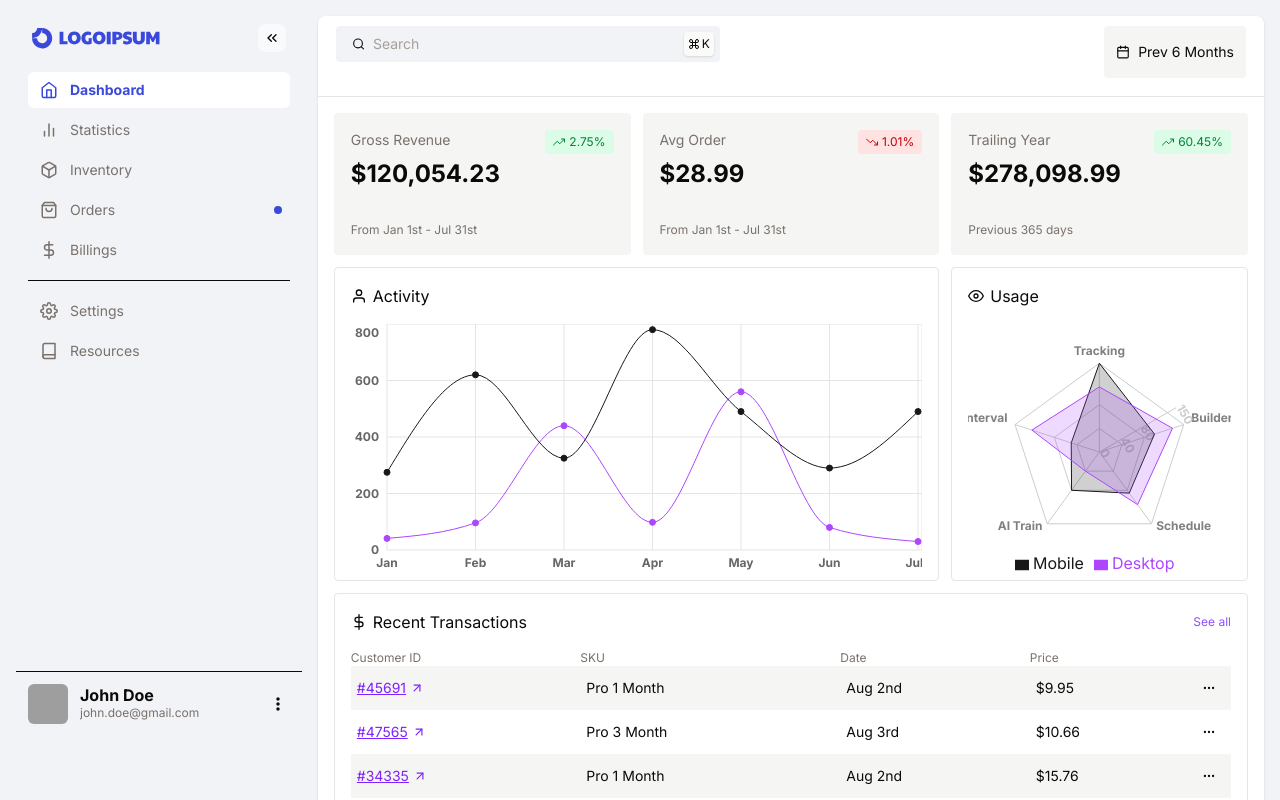
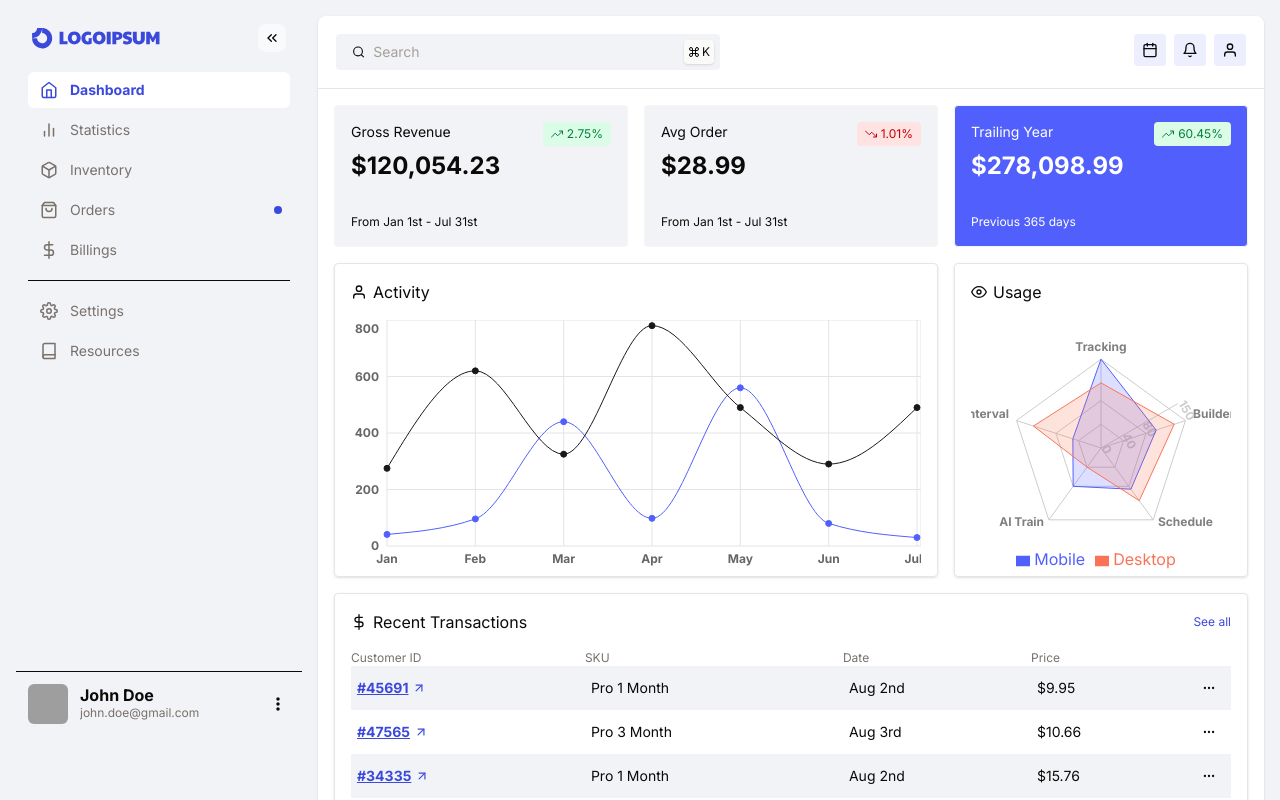
Before and after one commit to markjosephtx/dashboard-vite-react-tailwind, a React (Vite) app: page / in a window 1280 px wide. Shown: the top 800 px of the page. Built offline with nearby package versions, Linux system fonts and the light colour scheme; grey boxes are pictures that could not be loaded.

Commit message:
Updated styling on the cards

```diff
--- a/src/Components/Dashboard/AcivityAreaChart.jsx
+++ b/src/Components/Dashboard/AcivityAreaChart.jsx
@@ -5,45 +5,45 @@ import { curveCardinal } from 'd3-shape';
 
 const data = [
     {
-      name: 'Page A',
-      uv: 4000,
-      pv: 2400,
+      name: 'Jan',
+      new: 4000,
+      returned: 2400,
       amt: 2400,
     },
     {
-      name: 'Page B',
-      uv: 3000,
-      pv: 1398,
+      name: 'Feb',
+      new: 3000,
+      returned: 1398,
       amt: 2210,
     },
     {
-      name: 'Page C',
-      uv: 2000,
-      pv: 9800,
+      name: 'Mar',
+      new: 2000,
+      returned: 9800,
       amt: 2290,
     },
     {
-      name: 'Page D',
-      uv: 2780,
-      pv: 3908,
+      name: 'Apr',
+      new: 2780,
+      returned: 3908,
       amt: 2000,
     },
     {
-      name: 'Page E',
-      uv: 1890,
-      pv: 4800,
+      name: 'May',
+      new: 1890,
+      returned: 4800,
       amt: 2181,
     },
     {
-      name: 'Page F',
-      uv: 2390,
-      pv: 3800,
+      name: 'Jun',
+      new: 7890,
+      returned: 3800,
       amt: 2500,
     },
     {
-      name: 'Page G',
-      uv: 3490,
-      pv: 4300,
+      name: 'Jul',
+      new: 1490,
+      returned: 4300,
       amt: 2100,
     },
   ];
@@ -52,10 +52,10 @@ const data = [
 
 function AcivityAreaChart() {
   return (
-    <div className='col-span-12 overflow-hidden rounded border border-stone-200'>
+    <div className='col-span-12 overflow-hidden rounded border border-stone-200 shadow-sm hover:shadow-md transition-all duration-300'>
             <div className='p-4'>
                 <h3 className='flex items-center gap-1.5 font-medium'>
-                    <FiClock /> Time on App
+                    <FiClock /> Shipping Time
                 </h3>
             </div>
             <div className='h-64 px-4'>
@@ -72,11 +72,22 @@ function AcivityAreaChart() {
           }}
         >
           <CartesianGrid strokeDasharray="3 3" />
-          <XAxis dataKey="name" />
-          <YAxis />
-          <Tooltip />
-          <Area type="monotone" dataKey="uv" stroke="#ad46ff" fill="#ad46ff" fillOpacity={0.3} />
-          <Area type={cardinal} dataKey="uv" stroke="#e2bdff" fill="#e2bdff" fillOpacity={0.3} />
+          <XAxis dataKey="name"
+            axisLine={false}
+            tickLine={false}
+            className='text-xs font-bold'
+          />
+          <YAxis
+            className='text-xs font-bold'
+            axisLine={false}
+            tickLine={false}
+          />
+          <Tooltip
+            wrapperClassName='text-sm rounded'
+            labelClassName='text-xs text-stone-500'
+          />
+          <Area type="monotone" dataKey="new" stroke="#A0A8FF" fill="#5160FD" fillOpacity={0.3} />
+          <Area type={cardinal} dataKey="returned" stroke="#A0A8FF" fill="#5160FD" fillOpacity={0.3} />
         </AreaChart>
       </ResponsiveContainer>
             </div>
--- a/src/Components/Dashboard/ActivityGraph.jsx
+++ b/src/Components/Dashboard/ActivityGraph.jsx
@@ -51,7 +51,7 @@ import {
 
 function ActivityGraph() {
   return (
-    <div className='col-span-12 lg:col-span-8 overflow-hidden rounded border border-stone-200'>
+    <div className='col-span-12 lg:col-span-8 overflow-hidden rounded border border-stone-200 shadow-sm hover:shadow-md transition-all duration-300'>
         <div className='p-4'>
             <h3 className='flex items-center gap-1.5 font-medium'>
                 <FiUser /> Activity
@@ -89,8 +89,8 @@ function ActivityGraph() {
             <Line
                 type="monotone"
                 dataKey="Returning"
-                stroke="#ad46ff"
-                fill="#ad46ff"
+                stroke="#5160FD"
+                fill="#5160FD"
                 activeDot={{ r: 8 }}
             />
             <Line
--- a/src/Components/Dashboard/Grid.jsx
+++ b/src/Components/Dashboard/Grid.jsx
@@ -7,7 +7,7 @@ import AcivityAreaChart from './AcivityAreaChart'
 
 function Grid() {
   return (
-    <div className='px-4 grid gap-3 grid-cols-12'>
+    <div className='px-4 grid gap-4 grid-cols-12'>
         <StatCards />
         <ActivityGraph />
         <UsageRadar />
--- a/src/Components/Dashboard/RecentTransactions.jsx
+++ b/src/Components/Dashboard/RecentTransactions.jsx
@@ -3,12 +3,12 @@ import { FiDollarSign, FiArrowUpRight, FiMoreHorizontal } from 'react-icons/fi'
 
 function RecentTransactions() {
   return (
-    <div className='col-span-12 p-4 rounded border border-stone-200'>
+    <div className='col-span-12 p-4 rounded border border-stone-200 shadow-sm hover:shadow-md transition-all duration-300'>
         <div className='mb-4 flex items-center justify-between'>
             <h3 className='flex items-center gap-1.5 font-medium'>
                 <FiDollarSign /> Recent Transactions
             </h3>
-            <button className='text-xs text-violet-500 hover:underline'>
+            <button className='text-xs text-snare-blue-600 hover:underline'>
                 See all
             </button>
         </div>
@@ -83,16 +83,16 @@ const TableRow = ({
     order: number,
 }) => {
     return (
-        <tr className={order % 2 ? "bg-stone-100 text-sm" : "text-sm"}>
+        <tr className={order % 2 ? "bg-[#F1F3F6] text-sm" : "text-sm"}>
             <td className='p-1.5'>
-                <a href="#" className='text-violet-600 underline flex items-center gap-1'>
+                <a href="#" className='text-snare-blue-600 font-semibold underline flex items-center gap-1'>
                 {cusId} <FiArrowUpRight /></a>
             </td>
             <td className='p-1.5'>{sku}</td>
             <td className='p-1.5'>{date}</td>
             <td className='p-1.5'>{price}</td>
             <td className='p-1.5'>
-                <button className='hover:bg-stone-200 transition-colors grid place-content-center rounded text-sm size-8'>
+                <button className='hover:bg-snare-blue-200 transition-colors grid place-content-center rounded text-sm size-8'>
                     <FiMoreHorizontal />
                 </button>
             </td>
--- a/src/Components/Dashboard/StatCards.jsx
+++ b/src/Components/Dashboard/StatCards.jsx
@@ -10,6 +10,9 @@ function StatCards() {
         pillText="2.75%"
         trend="up"
         period="From Jan 1st - Jul 31st"
+        backgroundColor="#F1F3F6"
+        textColor="##90a1b9"
+        valueColor="#0c0a09"
       />
       <Card
         title="Avg Order"
@@ -17,6 +20,9 @@ function StatCards() {
         pillText="1.01%"
         trend="down"
         period="From Jan 1st - Jul 31st"
+        backgroundColor="#F1F3F6"
+        textColor="##90a1b9"
+        valueColor="#0c0a09"
       />
       <Card
         title="Trailing Year"
@@ -24,18 +30,24 @@ function StatCards() {
         pillText="60.45%"
         trend="up"
         period="Previous 365 days"
+        backgroundColor="#5160FD"
+        textColor="#FFFFFF"
+        valueColor="#FFFFFF"
       />
     </>
   );
 }
 
-const Card = ({ title, value, pillText, trend, period }) => {
+const Card = ({ title, value, pillText, trend, period, backgroundColor, textColor, valueColor }) => {
   return (
-    <div className='p-4 rounded border border-stone-100 col-span-12 lg:col-span-4 bg-stone-100'>
+    <div
+      className='p-4 rounded border border-stone-100 col-span-12 lg:col-span-4 '
+      style={{ backgroundColor }}
+    >
       <div className='flex mb-8 gap-2 items-start justify-between flex-col lg:flex-row'>
         <div>
-            <h3 className="text-stone-500 mb-2 text-sm">{title}</h3>
-            <p className="text-2xl font-semibold">{value}</p>
+            <h3 className="mb-2 text-sm" style={{ color:textColor }}>{title}</h3>
+            <p className="text-2xl font-semibold" style={{ color:valueColor }}>{value}</p>
         </div>
         <span className={`text-xs flex items-center gap-1 font-medium px-2 py-1 rounded ${
             trend === "up"
@@ -46,7 +58,7 @@ const Card = ({ title, value, pillText, trend, period }) => {
         {trend === "up" ? <FiTrendingUp/> : <FiTrendingDown/> }{pillText}
         </span>
       </div>
-      <p className="text-xs text-stone-500">{period}</p>
+      <p className="text-xs"style={{ color:textColor }}>{period}</p>
     </div>
   );
 };
--- a/src/Components/Dashboard/TopBar.jsx
+++ b/src/Components/Dashboard/TopBar.jsx
@@ -1,16 +1,24 @@
 import React from 'react'
 import Search from './TopBar/Search'
-import  { FiCalendar, FiMenu }  from  'react-icons/fi'
+import  { FiCalendar, FiUser, FiBell }  from  'react-icons/fi'
 import { motion } from "motion/react"
 
 function TopBar() {
   return (
-    <div className='border-b px-4 mb-4 mt-2 pb-4 border-stone-200'>
-        <div className='flex items-left justify-between p-0.5 flex-col lg:flex-row gap-2'>
+    <div className='border-b px-4 mb-4 mt-4 border-stone-200'>
+        <div className='flex justify-between p-0.5 flex-col lg:flex-row gap-2'>
           <Search />
-            <button className='flex text-sm items-center gap-2 bg-stone-100 transition-colors hover:bg-violet-100 hover:text-violet-700 px-3 py-1.5 rounded'>
-                <FiCalendar/><span> Prev 6 Months</span>
+          <div className='flex items-start gap-2'>
+            <button className='flex w-[32px] h-[32px] text-md items-center justify-center bg-snare-blue-100 transition-colors hover:bg-snare-blue-600 hover:text-snare-blue-100 rounded'>
+                <FiCalendar/>
             </button>
+            <button className='flex w-[32px] h-[32px] text-md items-center justify-center bg-snare-blue-100 transition-colors hover:bg-snare-blue-600 hover:text-snare-blue-100 rounded'>
+              <FiBell />
+            </button>
+            <button className='flex w-[32px] h-[32px] text-md items-center justify-center bg-snare-blue-100 transition-colors hover:bg-snare-blue-600 hover:text-snare-blue-100 rounded'>
+              <FiUser />
+            </button>
+          </div>
         </div>
 
     </div>
--- a/src/Components/Dashboard/UsageRadar.jsx
+++ b/src/Components/Dashboard/UsageRadar.jsx
@@ -46,7 +46,7 @@ const data = [
 
 function UsageRadar() {
   return (
-    <div className='col-span-12 lg:col-span-4 overflow-hidden rounded border border-stone-200'>
+    <div className='col-span-12 lg:col-span-4 overflow-hidden rounded border border-stone-200 shadow-sm hover:shadow-md transition-all duration-300'>
             <div className='p-4'>
                 <h3 className='flex items-center gap-1.5 font-medium'>
                     <FiEye /> Usage
@@ -68,15 +68,15 @@ function UsageRadar() {
           <Radar
             name="Mobile"
             dataKey="mobile"
-            stroke="#18181b"
-            fill="#18181b"
+            stroke="#5160FD"
+            fill="#5160FD"
             fillOpacity={0.2}
         />
           <Radar
             name="Desktop"
             dataKey="desktop"
-            stroke="#ad46ff"
-            fill="#ad46ff"
+            stroke="#FA7358"
+            fill="#FA7358"
             fillOpacity={0.2}
         />
         <Legend
--- a/src/Components/Sidebar/SidebarExpanded.jsx
+++ b/src/Components/Sidebar/SidebarExpanded.jsx
@@ -3,6 +3,7 @@ import { FiChevronsLeft, FiChevronsRight } from "react-icons/fi";
 
 import { CgMoreVerticalAlt } from "react-icons/cg";
 import { useContext, createContext, useState } from 'react'
+import logo  from "./../../assets/logoipsum-custom-logo.svg"
 
 const SidebarContext = createContext()
 
@@ -13,7 +14,7 @@ export default function SidebarExpanded({ children }) {
       <nav className='h-full flex flex-col gap-2'>
         <div className='px-4 pt-2 pb-2 flex justify-between items-center'>
           <img
-            src="./src/assets/logoipsum-custom-logo.svg"
+            src={logo}
             className={`overflow-hidden transition-all ${
               expanded ? "w-32" : "w-0"
             }`}
--- a/src/index.css
+++ b/src/index.css
@@ -9,7 +9,7 @@
   --color-snare-blue-500:#5160FD;
   --color-snare-blue-600:#3B49DB;
   --color-snare-green-500:#5DB779;
-  --color-snare-red-500:#FA7358;
+  --color-snare-orange-500:#FA7358;
   --color-snare-offwhite-100:#F1F3F6;
   --color-primary: #3B49DB;
   --color-secondary: #F5F5F4;
```
